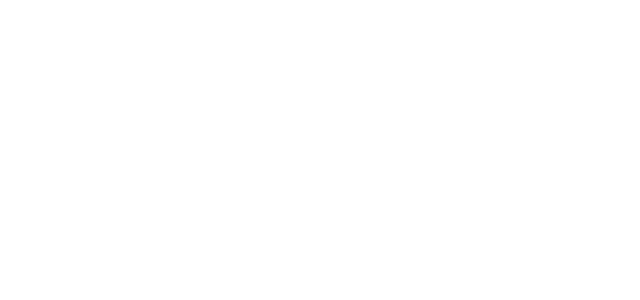
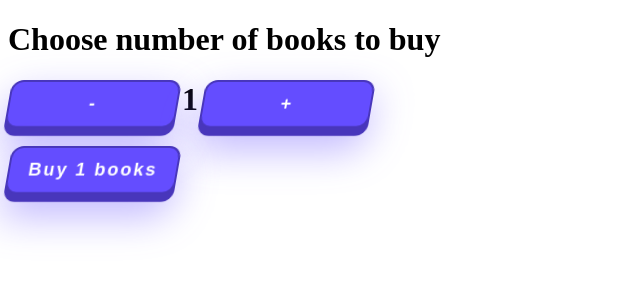
Before and after one commit to adhithyan-ks/upi-book-vending, a SvelteKit app: page / in a window 1280 px wide. Shown: the top 300 px of the page, without its empty margins (0-640 px from the left). Built offline with nearby package versions, Linux system fonts and the light colour scheme.

Commit message:
add counter component for selecting number of books to buy

```diff
--- a/src/routes/+page.svelte
+++ b/src/routes/+page.svelte
@@ -0,0 +1,59 @@
+<script>
+    let count = $state(1);
+    const increment = () => {
+        if (count < 5)
+            count += 1;
+    };
+    const decrement = () => {
+        if (count > 1)
+            count -= 1;
+    };
+</script>
+
+<h1>Choose number of books to buy</h1>
+<div class="counter">
+    <button onclick={decrement}>-</button>
+    <span>{count}</span>
+    <button onclick={increment}>+</button>
+</div>
+<br />
+<button>Buy {count} books</button>
+
+<style>
+    button {
+      --😀: #644dff;
+      --😀😀: #4836bb;
+      --😀😀😀: #654dff63;
+      cursor: pointer;
+      width: 170px;
+      height: 48px;
+      /* display: flex; */
+      align-items: center;
+      justify-content: center;
+      gap: 1rem;
+      font-size: 1.125em;
+      font-weight: 800;
+      letter-spacing: 2px;
+      color: #fff;
+      background: var(--😀);
+      border: 2px solid var(--😀😀);
+      border-radius: .75rem;
+      box-shadow: 0 8px 0 var(--😀😀);
+      transform: skew(-10deg);
+      transition: all .1s ease;
+      filter: drop-shadow(0 15px 20px var(--😀😀😀));
+    }
+    button:active {
+      letter-spacing: 0px;
+      transform: skew(-10deg) translateY(8px);
+      box-shadow: 0 0 0 var(--😀😀😀);
+    }
+    span {
+      font-size: 2em;
+      font-weight: 800;
+      color: var(--😀);
+      text-shadow: 0 0 10px var(--😀😀😀);
+      max-width: 20px;
+      text-align: center;
+    }
+</style>
```
